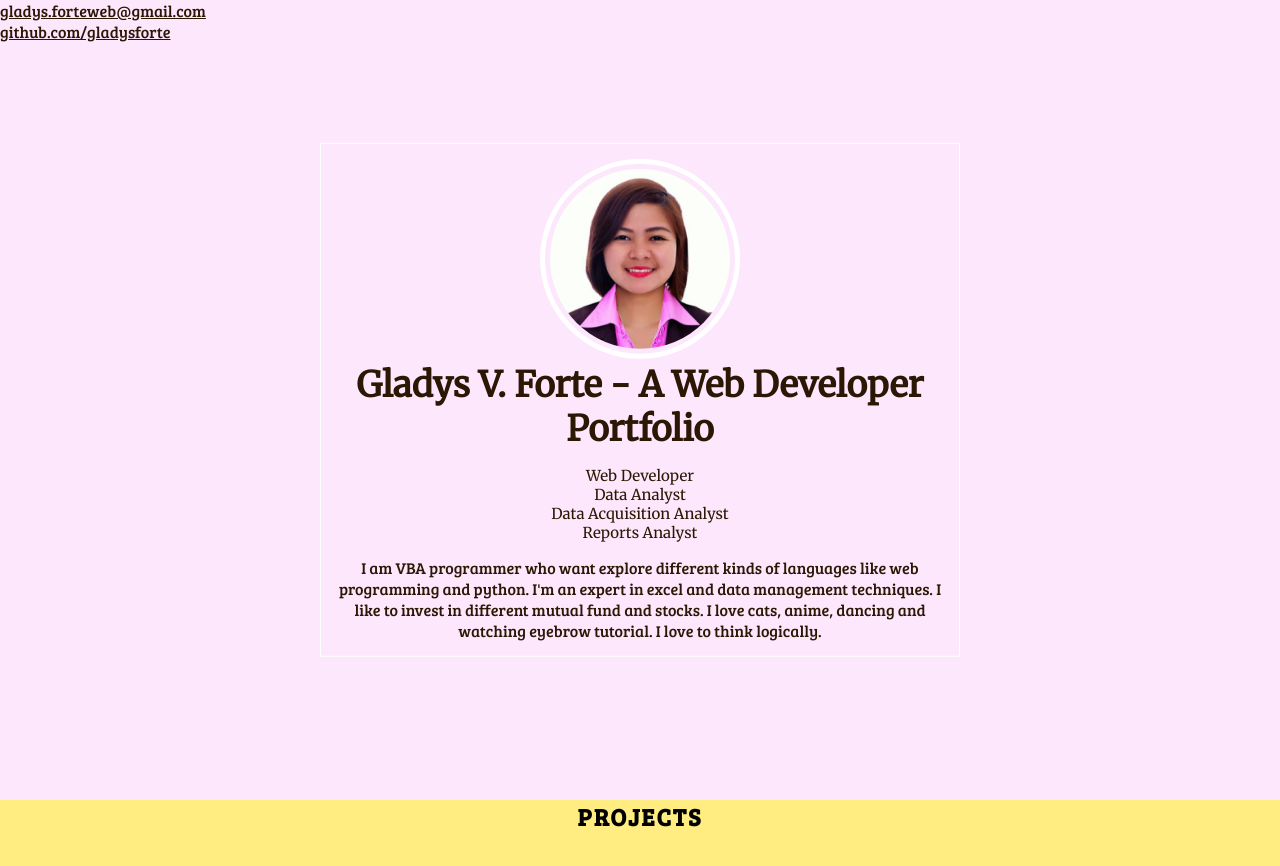
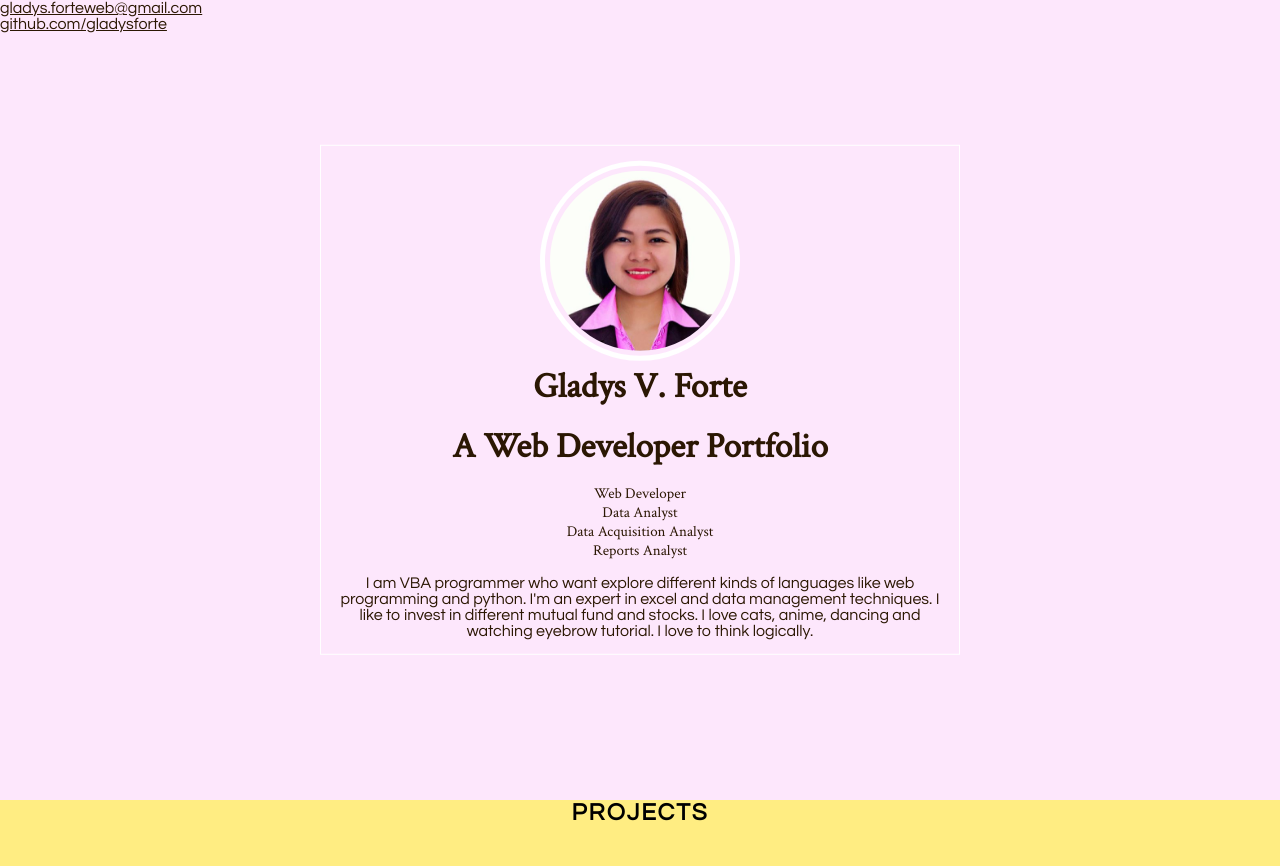
Before and after one commit to gladysforte/mod00-00, a plain HTML site: page index.html in a window 1280 px wide. Shown: the top 866 px of the page. Drawn offline with Linux system fonts and the light colour scheme.

Commit message:
Update: Font

```diff
--- a/assets/css/style.css
+++ b/assets/css/style.css
@@ -21,7 +21,6 @@
 
 section {
 	min-height: 100vh;
-
 }
 /*
 *
@@ -52,21 +51,26 @@ section#bio > div#details > img{
 
 section#bio > div#details > h1,
 section#bio > div#details > ul {
-	font-family: 'Merriweather', serif;
+	font-family: 'Crimson Text', serif;
 	padding-top: : 15px;
 	padding-bottom: 15px;
 
 }
 
 section#bio > div#details > h1 {
-font-size: 35px
+	font-size: 35px
+
+}
+
+section#bio > div#details > h1 > h1 {
+	font-size: 20px
 
 }
 
 
 section#bio > div#details > ul {
-list-style: none;
-font-size: 15px;
+	list-style: none;
+	font-size: 15px;
 }
 
 div#details{
@@ -107,8 +111,7 @@ section#contact > h2{
 
 body {
 	/*background-color: red;*/
-	font-family: 'Bree Serif', serif;
-
+	font-family: 'Questrial', sans-serif;
 }
 
 /*
--- a/index.html
+++ b/index.html
@@ -7,7 +7,7 @@
 	<title>Gladys Forte - A Web Developer Portfolio</title>
 
 	<!-- import Google Fonts -->
-	<link href="https://fonts.googleapis.com/css?family=Bree+Serif|Merriweather" rel="stylesheet">
+	<link href="https://fonts.googleapis.com/css?family=Crimson+Text|Questrial" rel="stylesheet">
 
 	<!-- Imports Font Awesome -->
 	<link rel="stylesheet" href="https://use.fontawesome.com/releases/v5.0.13/css/all.css" integrity="sha384-DNOHZ68U8hZfKXOrtjWvjxusGo9WQnrNx2sqG0tfsghAvtVlRW3tvkXWZh58N9jp" crossorigin="anonymous">
@@ -29,7 +29,8 @@
 				<img src="./assets/img/picture.jpg">
 
 
-				<h1>Gladys V. Forte - A Web Developer Portfolio</h1>
+				<h1>Gladys V. Forte</h1>
+				<h1>A Web Developer Portfolio</h1>
 
 				<ul>
 
```
